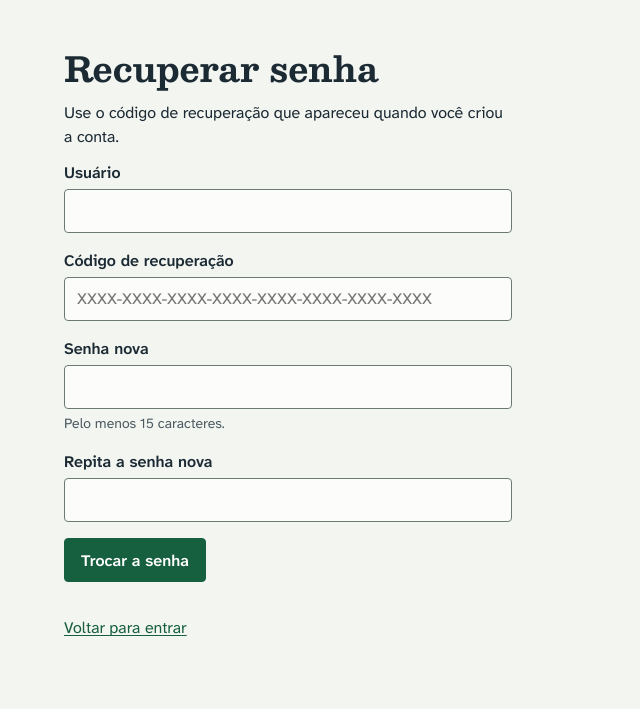
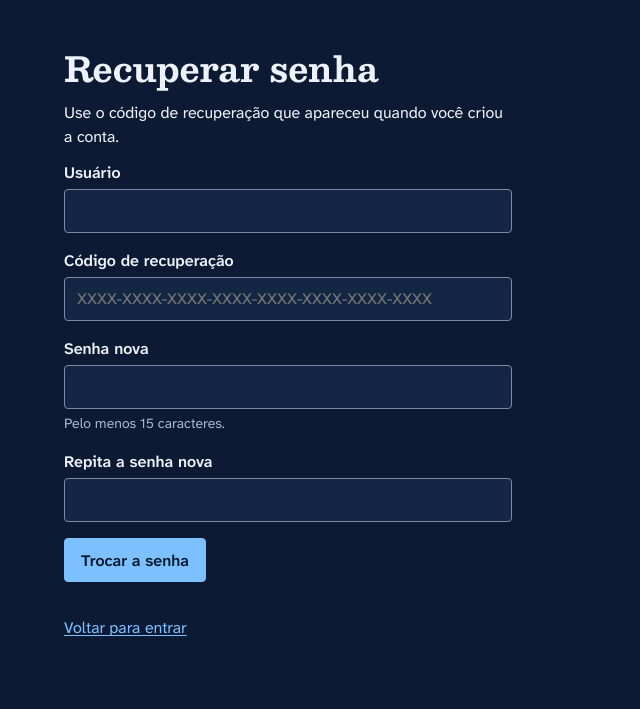
Before and after one commit to fabasDev/sistema-de-controle-financeiro, a Spring Boot app: page /recuperar in a window 1280 px wide. Shown: the top 709 px of the page, without its empty margins (0-640 px from the left). Run offline with Spring Boot 4, Linux system fonts and the light colour scheme; the visitor is signed in with stand-in values (Sample User, id 1); some of the project's set-up classes (security, data sources, template engines, error pages and the like) are left out, and stand-ins take their place.

Commit message:
Troca as cores para a "Noite azul", com o escuro como padrão
O Fabrício não gostou do verde do livro-caixa e preferiu tons de azul
mais escuro. Entre três paletas aplicadas nas telas reais, escolheu a
"Noite azul".

- tokens.css: fundo azul-marinho, texto claro e destaque azul-céu como
  padrão; o claro (papel frio, tinta azul-marinho, azul-cobalto) fica
  para quem escolher em Ajustes. Contraste AA medido nos dois temas.
- Séries dos gráficos conferidas por script: 3:1 sobre o fundo e
  distinguíveis também com daltonismo simulado. O verde da primeira
  tentativa se confundia com o azul na tritanopia.
- Theme: DARK é o padrão (Theme.DEFAULT) e as telas sem login usam o
  escuro. "Automático" vira data-theme="system", e o claro só vale com
  o aparelho no claro.
- V4: muda o padrão da coluna para DARK e passa para DARK quem estava
  em SYSTEM. Esse valor só existia por ser o padrão da V3, do mesmo dia,
  com o app ainda fora do ar. Testado: conta criada pelo jar antigo
  ficou em SYSTEM e virou DARK com o novo.
- CLAUDE.md e plano.md registram a nova direção. Besley nos valores e
  hierarquia sem caixas continuam.

Co-Authored-By: Claude Opus 5.5 <noreply@anthropic.com>

```diff
--- a/src/main/java/io/github/fabasdev/financas/controller/GlobalControllerAdvice.java
+++ b/src/main/java/io/github/fabasdev/financas/controller/GlobalControllerAdvice.java
@@ -39,8 +39,8 @@ public class GlobalControllerAdvice {
     }
 
     /**
-     * Tema escolhido em Ajustes: "light", "dark" ou null (segue o aparelho). Sem login, como nas
-     * telas de entrar e de cadastro, a página segue o aparelho.
+     * Tema escolhido em Ajustes: "dark", "light" ou "system" (segue o aparelho). Sem login, como nas
+     * telas de entrar e de cadastro, fica null, e o tokens.css usa o escuro padrão.
      */
     @ModelAttribute("theme")
     public String theme(@AuthenticationPrincipal AppUserPrincipal principal, HttpServletRequest request) {
--- a/src/main/java/io/github/fabasdev/financas/controller/view/ThemeSession.java
+++ b/src/main/java/io/github/fabasdev/financas/controller/view/ThemeSession.java
@@ -31,7 +31,7 @@ public class ThemeSession {
         if (session != null && session.getAttribute(ATTRIBUTE + userId) instanceof Theme cached) {
             return cached;
         }
-        Theme theme = settings.findThemeByUserId(userId).orElse(Theme.SYSTEM);
+        Theme theme = settings.findThemeByUserId(userId).orElse(Theme.DEFAULT);
         if (session != null) {
             session.setAttribute(ATTRIBUTE + userId, theme);
         }
--- a/src/main/java/io/github/fabasdev/financas/domain/UserSettings.java
+++ b/src/main/java/io/github/fabasdev/financas/domain/UserSettings.java
@@ -71,7 +71,7 @@ public class UserSettings {
 
     @Enumerated(EnumType.STRING)
     @Column(nullable = false, length = 10)
-    private Theme theme = Theme.SYSTEM;
+    private Theme theme = Theme.DEFAULT;
 
     protected UserSettings() {
     }
--- a/src/main/java/io/github/fabasdev/financas/service/SettingsService.java
+++ b/src/main/java/io/github/fabasdev/financas/service/SettingsService.java
@@ -60,7 +60,7 @@ public class SettingsService {
     @Transactional
     public void resetData(Long userId) {
         // Lido por consulta, sem carregar a entidade: ela é apagada e criada de novo logo abaixo.
-        Theme theme = settings.findThemeByUserId(userId).orElse(Theme.SYSTEM);
+        Theme theme = settings.findThemeByUserId(userId).orElse(Theme.DEFAULT);
         eraser.eraseFinancialData(userId);
         settings.deleteAllByUserId(userId);
         settings.flush();
--- /dev/null
+++ b/src/main/resources/db/migration/V4__dark_theme_default.sql
@@ -0,0 +1,5 @@
+-- O visual passou a ser o azul-noite (escuro) por padrão. Quem estava em SYSTEM recebeu esse valor
+-- só porque era o padrão da V3: a escolha de tema chegou junto com ela e o app ainda não estava no
+-- ar. Essas contas passam para o novo padrão; Claro e Automático continuam em Ajustes.
+ALTER TABLE user_settings ALTER COLUMN theme SET DEFAULT 'DARK';
+UPDATE user_settings SET theme = 'DARK' WHERE theme = 'SYSTEM';
--- a/src/main/resources/static/css/tokens.css
+++ b/src/main/resources/static/css/tokens.css
@@ -26,25 +27,26 @@
 }
 
 :root {
-  color-scheme: light dark;
+  color-scheme: dark;
 
-  /* Cor, tema claro. Contraste conferido (WCAG AA): tinta 13,4:1, lápis 6,5:1, verde 6,9:1,
-     vermelho 6,3:1 e borda de campo 4,1:1 sobre o papel. */
-  --paper: #f3f5f1;         /* fundo: papel de livro-caixa */
-  --paper-raised: #fcfdfb;  /* campos de formulário e balões */
-  --ink: #1b2a33;           /* tinta: texto e números */
-  --ink-muted: #4b5b61;     /* lápis: rótulos e texto de apoio */
-  --rule: #c5cfc8;          /* pauta: linhas entre registros (decorativas) */
-  --rule-strong: #6b7a75;   /* borda de campo e botão (3:1 ou mais) */
-  --accent: #17603f;        /* verde: ação principal, links e "posso investir" */
-  --on-accent: #ffffff;
-  --negative: #a3322b;      /* tinta vermelha: saldo negativo e erros, sempre com texto */
+  /* Cor, tema padrão: noite azul. Contraste conferido (WCAG AA) sobre o fundo: texto 15,3:1,
+     texto de apoio 8,4:1, azul-céu 8,9:1, vermelho 7,8:1 e borda de campo 4,9:1. */
+  --paper: #0c1b33;         /* fundo: azul-marinho */
+  --paper-raised: #132744;  /* campos de formulário e balões */
+  --ink: #edf2fa;           /* texto e números */
+  --ink-muted: #a8b6cd;     /* rótulos e texto de apoio */
+  --rule: #233a5c;          /* linhas entre registros (decorativas) */
+  --rule-strong: #7a8aa8;   /* borda de campo e botão (3:1 ou mais) */
+  --accent: #7cc0ff;        /* azul-céu: ação principal, links e "posso investir" */
+  --on-accent: #06182e;
+  --negative: #ff8f87;      /* vermelho: saldo negativo e erros, sempre com texto */
 
-  /* Séries dos gráficos, validadas com o script da skill dataviz (validate_palette.js)
-     sobre o papel: ordem fixa azul, ocre, verde. */
-  --series-1: #1a588f;
-  --series-2: #bd821a;
-  --series-3: #196632;
+  /* Séries dos gráficos, ordem fixa azul, âmbar, verde. Conferidas sobre o fundo: 3:1 ou mais e
+     diferença CIEDE2000 de 10 ou mais entre elas também com os três tipos de daltonismo
+     simulados (Machado et al., 2009). O azul do gráfico é outro, para não parecer link. */
+  --series-1: #5aa9f5;
+  --series-2: #e0a548;
+  --series-3: #9be3b0;
 
   /* Tipografia. Besley (serifa inspirada na Clarendon de Robert Besley) nos títulos e em todo
      valor em dinheiro, como algarismos impressos numa coluna de livro-caixa.
--- a/src/main/resources/templates/fragments/layout.html
+++ b/src/main/resources/templates/fragments/layout.html
@@ -3,9 +3,9 @@
 <head th:fragment="head(title)">
     <meta charset="utf-8">
     <meta name="viewport" content="width=device-width, initial-scale=1">
-    <!-- Tema claro ou escuro: o escolhido em Ajustes (theme) ou, sem escolha, o do aparelho. Vem antes
-         do CSS para o navegador já pintar o fundo na cor certa, sem clarão. -->
-    <meta name="color-scheme" th:content="${theme} ?: 'light dark'">
+    <!-- Tema: o escolhido em Ajustes (theme) ou, sem login, o escuro padrão. "system" deixa o aparelho
+         decidir. Vem antes do CSS para o navegador já pintar o fundo na cor certa, sem clarão. -->
+    <meta name="color-scheme" th:content="${theme == 'light'} ? 'light' : (${theme == 'system'} ? 'light dark' : 'dark')">
     <title th:text="${title} + ' · Finanças'">Finanças</title>
     <link rel="icon" th:href="@{/favicon.svg}" type="image/svg+xml">
     <!-- Token CSRF para os pedidos feitos pelo JavaScript (fetch). -->
--- a/src/main/resources/templates/settings/page.html
+++ b/src/main/resources/templates/settings/page.html
@@ -36,7 +36,7 @@
             </fieldset>
             <button type="submit">Salvar tema</button>
         </form>
-        <p class="small">Vale nesta conta, em qualquer aparelho. As telas de entrar e de cadastro seguem o aparelho.</p>
+        <p class="small">Vale nesta conta, em qualquer aparelho. As telas de entrar e de cadastro usam o escuro.</p>
     </section>
 
     <section aria-labelledby="senha-titulo">
```
Also changed, not shown: other parts of src/main/resources/static/css/tokens.css (+42 -39 lines), docs/plano.md (+32 -0 lines), src/main/java/io/github/fabasdev/financas/domain/Theme.java (+6 -3 lines), .claude/CLAUDE.md, 1 other file.
